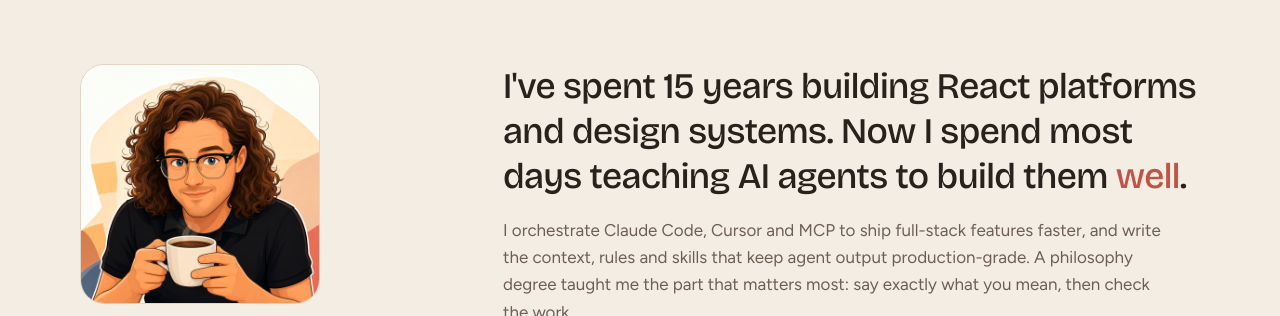
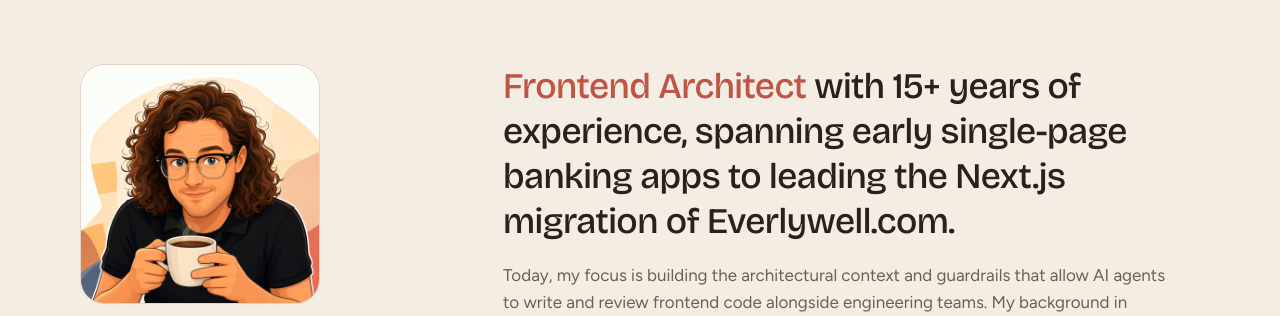
Before and after one commit to kevinhubert/kevinhubert.github.io, an Astro site: page / in a window 1280 px wide. Shown: the top 316 px of the page. Built offline with nearby package versions, Linux system fonts and the light colour scheme; Astro itself is replaced by a stand-in of ours.

Commit message:
Update About copy from latest Studio design
Co-Authored-By: Claude Sonnet 5.5 <noreply@anthropic.com>

```diff
--- a/src/data/site.ts
+++ b/src/data/site.ts
@@ -7,11 +7,11 @@ export const profile = {
   linkedin: undefined as string | undefined,
   resume: '/files/Kevin-Hubert-Resume.pdf',
   portrait: '/images/portrait.jpg' as string | undefined,
+  introEmphasis: 'Frontend Architect',
   intro:
-    "I've spent 15 years building React platforms and design systems. Now I spend most days teaching AI agents to build them",
-  introEmphasis: 'well',
+    'with 15+ years of experience, spanning early single-page banking apps to leading the Next.js migration of Everlywell.com.',
   about:
-    'I orchestrate Claude Code, Cursor and MCP to ship full-stack features faster, and write the context, rules and skills that keep agent output production-grade. A philosophy degree taught me the part that matters most: say exactly what you mean, then check the work.',
+    'Today, my focus is building the architectural context and guardrails that allow AI agents to write and review frontend code alongside engineering teams. My background in philosophy proved to be ideal preparation for this shift: it gives me the framework to see the macro picture, translate complex systems into precise instructions for AI, and provide steady technical leadership as hands-on development evolves.',
 };
 
 export interface Job {
--- a/src/pages/index.astro
+++ b/src/pages/index.astro
@@ -10,7 +10,7 @@ const posts = (await getCollection('blog', (p) => !p.data.draft))
 <Base>
   <div class="stack-sections">
     <section id="about" class="about">
-      <p class="lede">{profile.intro} <em>{profile.introEmphasis}</em>.</p>
+      <p class="lede"><em>{profile.introEmphasis}</em> {profile.intro}</p>
       <p class="muted">{profile.about}</p>
     </section>
 
```
